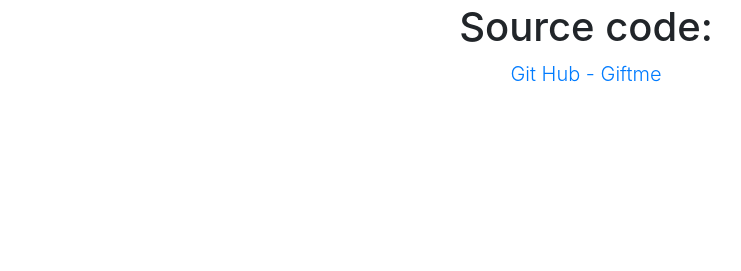
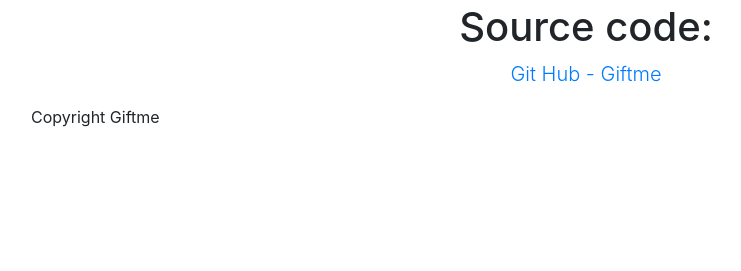
Before and after one commit to AndriiOshtuk/giftme, a Django app: page /wishlist/about/ in a window 1280 px wide. Shown: the part 529-800 px from the top of the page, without its empty margins (54-795 px from the left). Run offline with Django 3.2, Linux system fonts and the light colour scheme; some libraries are stand-ins or nearby versions.

Commit message:
Added basic footer

```diff
--- a/templates/base.html
+++ b/templates/base.html
@@ -70,6 +70,13 @@
   <script src="{% static 'vendor/jquery/jquery.slim.min.js' %}"></script>
   <script src="{% static 'vendor/bootstrap/js/bootstrap.bundle.min.js' %}"></script>
 
+  {# The Footer #}
+    <div class="footer">
+        <div class="container">
+            <p>Copyright Giftme</p>
+        </div>
+    </div>
+
 </body>
 
 </html>
```
